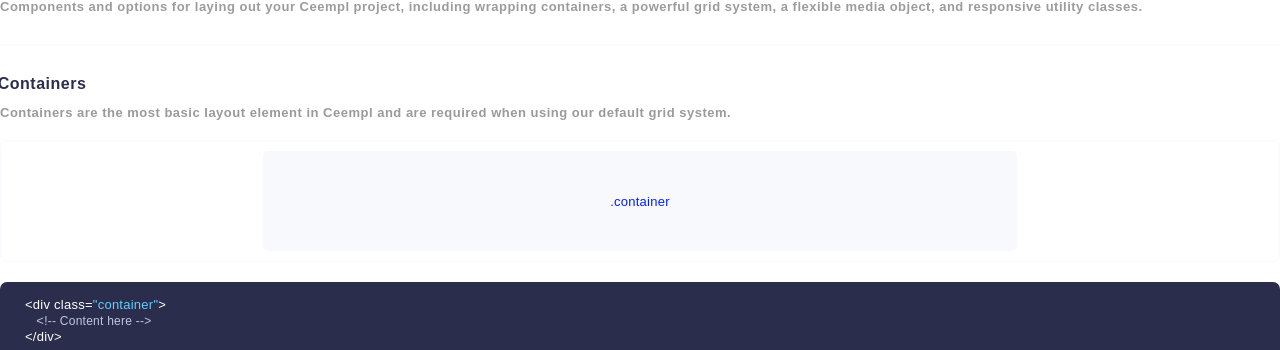
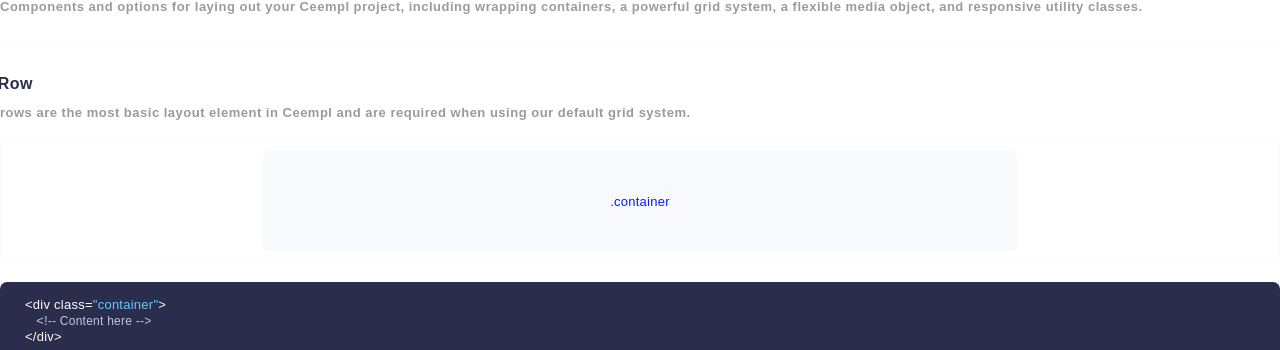
Before and after one commit to ceempl/ceempl-docs, a Nuxt app: page /layout in a window 1280 px wide. Shown: the part 450-800 px from the top of the page. Built offline with nearby package versions, Linux system fonts and the light colour scheme.

Commit message:
update docs

```diff
--- a/pages/layout/index.vue
+++ b/pages/layout/index.vue
@@ -11,6 +11,25 @@
             <div class="title">
               <h1>Overview</h1>
               <p>Components and options for laying out your Ceempl project, including wrapping containers, a powerful grid system, a flexible media object, and responsive utility classes.</p>
+            </div>
+            <div class="item" id="container">
+              <div class="header">
+                <a href="#container">#</a>
+                <h4>Row</h4>
+              </div>
+              <p
+                class="description"
+              >rows are the most basic layout element in Ceempl and are required when using our default grid system.</p>
+              <div class="example">
+                <div class="container-example body">
+                  <code>.container</code>
+                </div>
+              </div>
+              <div class="code">
+                <pre><code><<span>div class=<span class="blue">"container"</span></span>>
+  <span class="comment"> <span><</span>!-- Content here --> </span>
+<<span>/div</span>></code></pre>
+              </div>
             </div>
             <div class="item" id="container">
               <div class="header">
```
